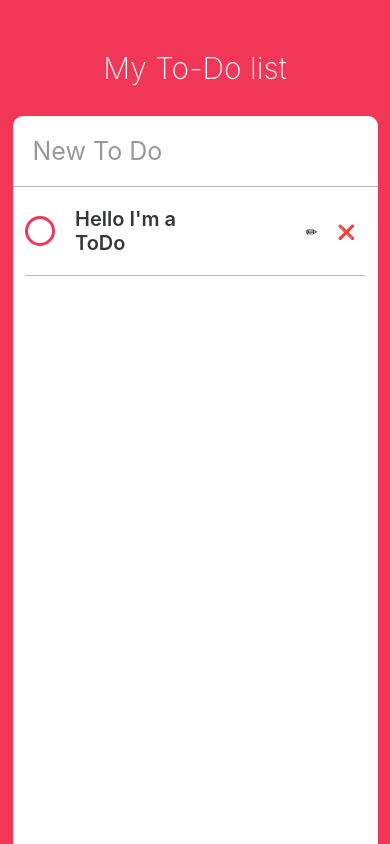
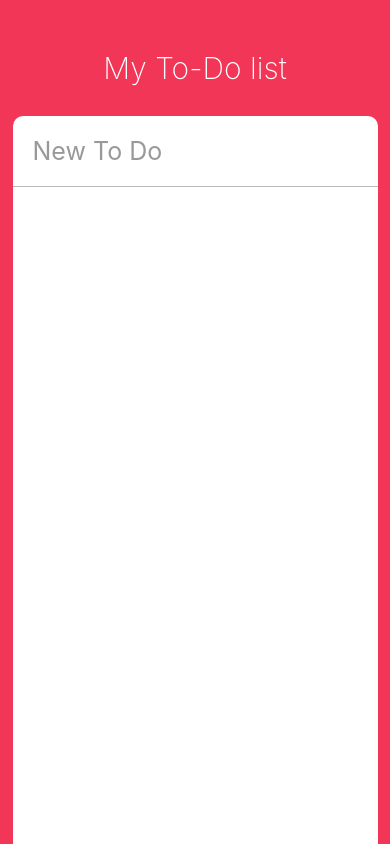
Before and after one commit to dbwlsl97/mytodo-app, a React Native app: screen / in a window 390 px wide. Built offline with nearby package versions, Linux system fonts and the light colour scheme.

Commit message:
Saving To Dos part 2

```diff
--- a/App.js
+++ b/App.js
@@ -19,13 +19,15 @@
 export default class App extends React.Component {
   state = {
     newToDo: "",
-    loadedToDos: false
+    loadedToDos: false,
+    toDos: {}
   };
   componentDidMount = () => {
     this._loadToDos();
   };
   render() {
-    const { newToDo, loadedToDos } = this.state;
+    const { newToDo, loadedToDos, toDos } = this.state;
+    console.log(toDos);
     if (!loadedToDos) {
       return <AppLoading />;
     }
@@ -45,7 +47,9 @@
             onSubmitEditing={this._addToDo}
           />
           <ScrollView contentContainerStyle={styles.toDos}>
-            <ToDo text={"Hello I'm a ToDo"} />
+            {Object.values(toDos).map(toDo => (
+              <ToDo key={toDo.id} {...toDo} deleteToDo={this._deleteToDo} />
+            ))}
           </ScrollView>
         </View>
       </View>
@@ -63,7 +67,7 @@
   };
   _addToDo = () => {
     const { newToDo } = this.state;
-    if(newToDo !== ""){
+    if (newToDo !== "") {
       this.setState(prevState => {
         const ID = uuidv1();
         const newToDoObject = {
@@ -81,10 +85,21 @@
             ...prevState.toDos,
             ...newToDoObject
           }
-        }
+        };
         return { ...newState };
       });
     }
+  };
+  _deleteToDo = id => {
+    this.setState(prevState => {
+      const toDos = prevState.toDos;
+      delete toDos[id];
+      const newState = {
+        ...prevState,
+        ...toDos
+      };
+      return { ...newState };
+    });
   };
 }
 
--- a/ToDo.js
+++ b/ToDo.js
@@ -7,18 +7,24 @@
   Dimensions,
   TextInput
 } from "react-native";
+import propTypes from "prop-types";
 
 const { width, height } = Dimensions.get("window");
 
 export default class ToDo extends React.Component {
-  state = {
-    isEditing: false,
-    isCompleted: false,
-    toDoValue: ""
+  constructor(props) {
+    super(props);
+    this.state = { isEditing: false, toDoValue: props.text };
+  }
+  static propTypes = {
+    text: propTypes.string.isRequired,
+    isCompleted: propTypes.bool.isRequired,
+    deleteToDo: propTypes.func.isRequired,
+    id: propTypes.string.isRequired
   };
   render() {
     const { isCompleted, isEditing, toDoValue } = this.state;
-    const { text } = this.props;
+    const { text, id, deleteToDo } = this.props;
     return (
       <View style={styles.container}>
         <View style={styles.column}>
@@ -70,7 +76,7 @@
                 <Text style={styles.actionText}>✏</Text>
               </View>
             </TouchableOpacity>
-            <TouchableOpacity>
+            <TouchableOpacity onPressOut={() => deleteToDo(id)}>
               <View style={styles.actionContainer}>
                 <Text style={styles.actionText}>❌</Text>
               </View>
@@ -88,8 +94,7 @@
     });
   };
   _startEditing = () => {
-    const { text } = this.props;
-    this.setState({ isEditing: true, toDoValue: text });
+    this.setState({ isEditing: true });
   };
   _finishEditing = () => {
     this.setState({
@@ -138,8 +143,7 @@
   column: {
     flexDirection: "row",
     alignItems: "center",
-    width: width / 2,
-    justifyContent: "space-between"
+    width: width / 2
   },
   actions: {
     flexDirection: "row"
--- a/package.json
+++ b/package.json
@@ -3,6 +3,7 @@
   "private": true,
   "dependencies": {
     "expo": "^26.0.0",
+    "prop-types": "^15.6.1",
     "react": "16.3.0-alpha.1",
     "react-native": "https://github.com/expo/react-native/archive/sdk-26.0.0.tar.gz",
     "uuid": "^3.2.1"
```
